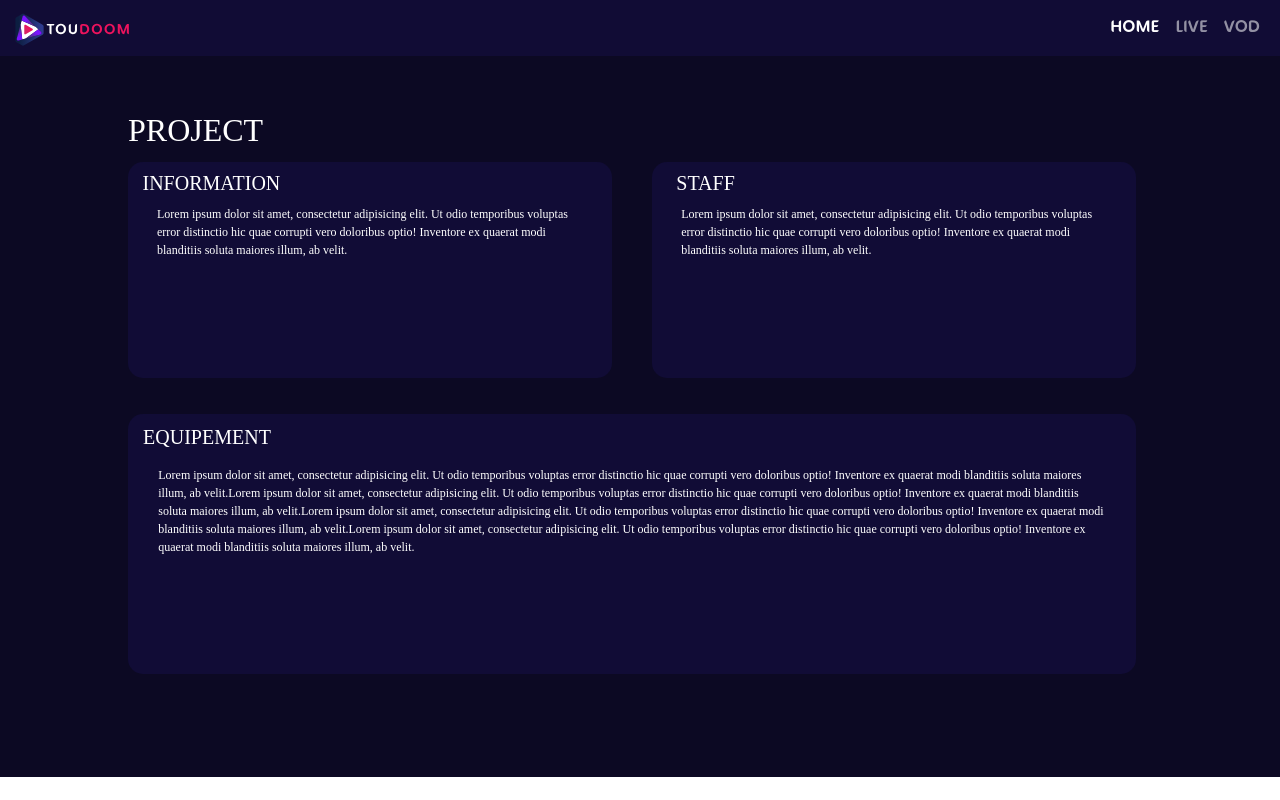
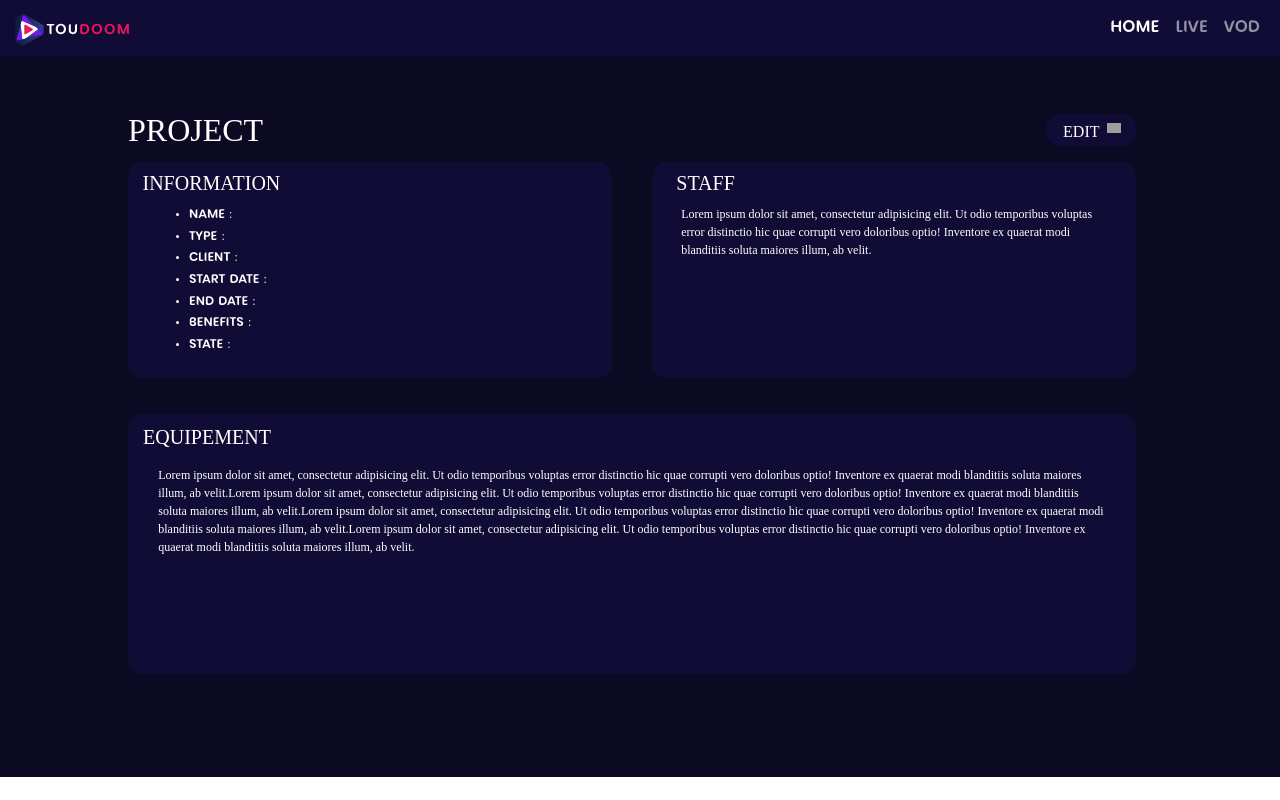
Before and after one commit to Cyb0nix/projet_web_L3, a Vue app in the folder Code/Vue/toudoom-front/: page /project in a window 1280 px wide. Built offline with nearby package versions, Linux system fonts and the light colour scheme; grey boxes are pictures that could not be loaded.

Commit message:
Update edit button

```diff
--- a/Code/Vue/toudoom-front/src/views/Projectpage.vue
+++ b/Code/Vue/toudoom-front/src/views/Projectpage.vue
@@ -34,27 +34,33 @@ import NavbarVue from "../components/Navbar.vue";
         </div>
         <div class="case-staff">
           <span class="text16"><span>STAFF</span></span>
-          <span class="text21"
-            ><span
-              >Lorem ipsum dolor sit amet, consectetur adipisicing elit. Ut odio
+          <span class="text21">
+            <span>
+              Lorem ipsum dolor sit amet, consectetur adipisicing elit. Ut odio
               temporibus voluptas error distinctio hic quae corrupti vero doloribus optio!
-              Inventore ex quaerat modi blanditiis soluta maiores illum, ab velit.</span
-            ></span
-          >
+              Inventore ex quaerat modi blanditiis soluta maiores illum, ab velit.</span>
+            </span>
           <img src="@/assets/image/Frame.png" alt="Icon_staff" class="frame" />
         </div>
         <div class="case-information">
           <span class="text18"><span>INFORMATION</span></span>
-          <span class="text19"
-            ><span
-              >Lorem ipsum dolor sit amet, consectetur adipisicing elit. Ut odio
-              temporibus voluptas error distinctio hic quae corrupti vero doloribus optio!
-              Inventore ex quaerat modi blanditiis soluta maiores illum, ab velit.</span
-            ></span
-          >
+          <span class="text19">
+            <span>
+              <ul>
+                <li>Name :</li>
+                <li>Type :</li>
+                <li>Client :</li>
+                <li>Start Date :</li>
+                <li>End Date :</li>
+                <li>Benefits :</li>
+                <li>State :</li>
+              </ul>
+            </span>
+          </span>
         </div>
         <div class="edit-button">
           <span class="text20"><span>EDIT</span></span>
+          <img src="@/assets/image/Vector.svg" alt="Icon_edit" class="editimg" />
         </div>
         <span class="text22"><span>PROJECT</span></span>
       </div>
@@ -208,6 +214,7 @@ import NavbarVue from "../components/Navbar.vue";
   display: -webkit-box;
   -webkit-line-clamp: 15;
   -webkit-box-orient: vertical;
+  line-height: 180%;
 }
 
 .case-staff {
@@ -340,8 +347,8 @@ import NavbarVue from "../components/Navbar.vue";
 
 .edit-button {
   top: 1.5%;
-  left: 17%;
-  width: 70px;
+  right: -25%;
+  width: 90px;
   height: 32px;
   display: block;
   position: absolute;
@@ -349,22 +356,17 @@ import NavbarVue from "../components/Navbar.vue";
   background-color: rgba(17, 12, 54, 1);
 }
 
-@media only screen and (max-width: 1500px) {
-  .edit-button {
-    display: none;
-  }
+.editimg {
+  top: 28%;
+  right: 17%;
+  width: 15%;
+  height: auto;
+  position: absolute;
 }
-@media only screen and (max-width: 600px) {
-  .edit-button {
-    top: -15%;
-    left: -7%;
-    display: block;
-    background-color: #0c0923;
-  }
-}
+
 .text20 {
-  top: 14%;
-  left: 25%;
+  top: 17%;
+  left: 19%;
   color: rgba(255, 255, 255, 1);
   width: 42px;
   height: auto;
```
